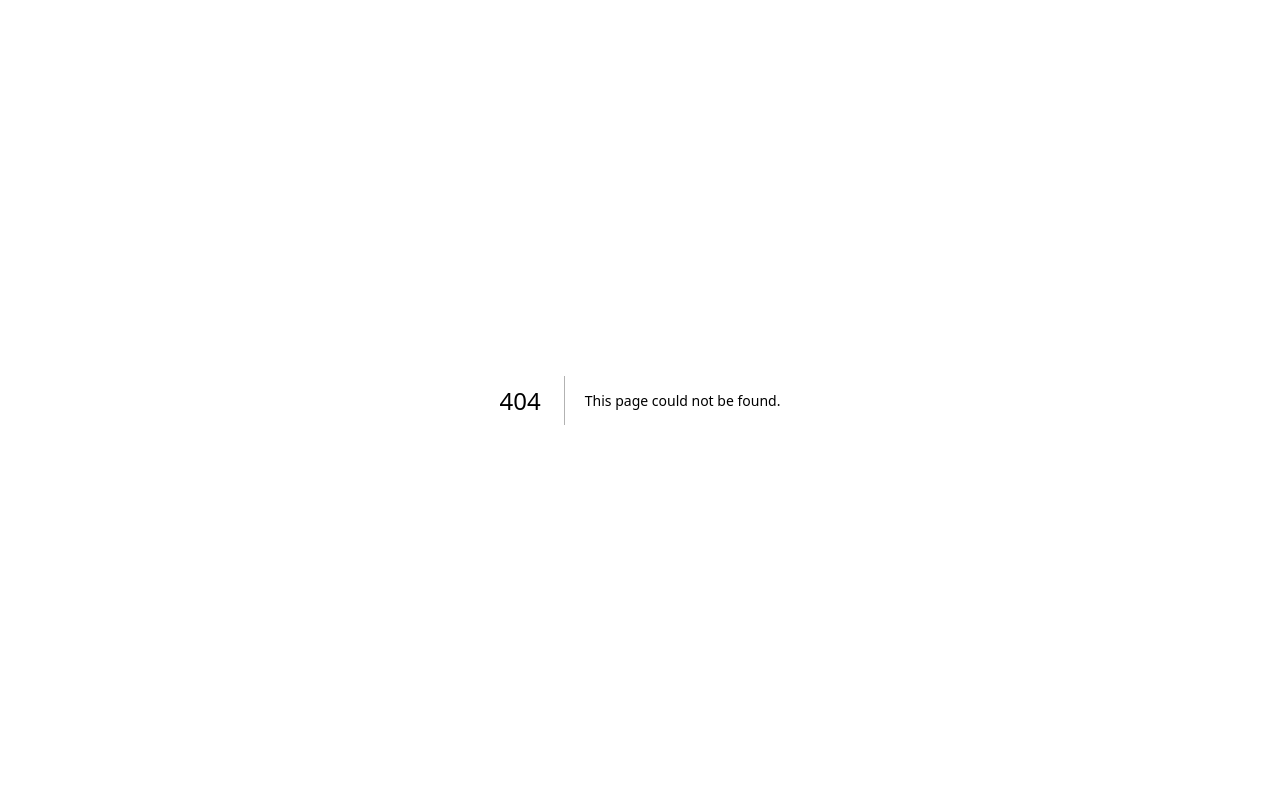
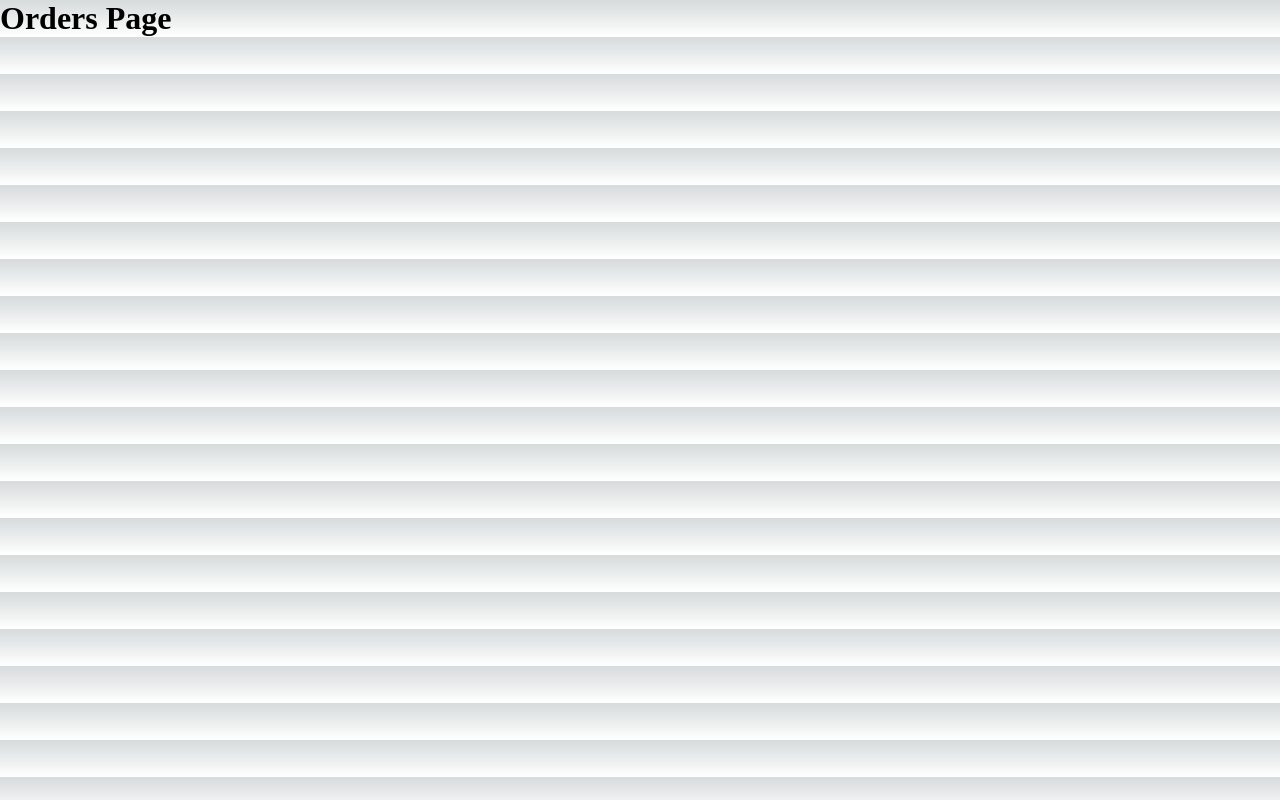
Before and after one commit to nw2023hackers/shopalive, a Next.js app in the folder frontend/: page /orders in a window 1280 px wide. Before the commit this address had no page. Built offline with nearby package versions, Linux system fonts and the light colour scheme.

Commit message:
Create page.js

```diff
--- /dev/null
+++ b/frontend/src/app/orders/page.js
@@ -0,0 +1,4 @@
+'use client';
+export default function Page() {
+    return <h1>Orders Page</h1>;
+  }
```
